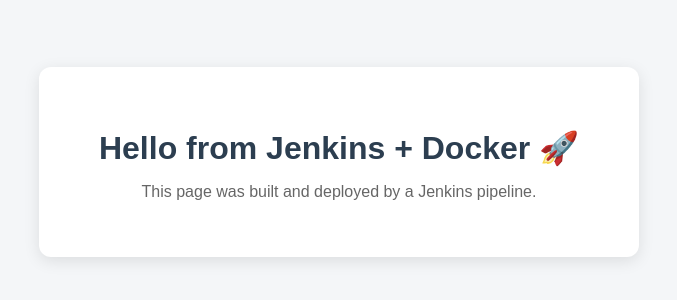
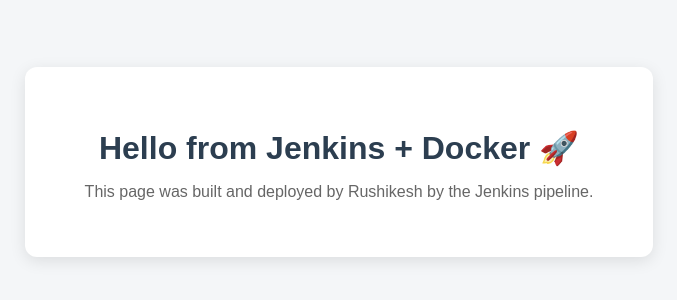
Before and after one commit to RushikeshR29/docker-pipeline-project, a plain HTML site: page index.html in a window 1280 px wide. Shown: the part 238-538 px from the top of the page, without its empty margins (301-978 px from the left). Drawn offline with Linux system fonts and the light colour scheme.

Commit message:
this is updated pipeline

```diff
--- a/index.html
+++ b/index.html
@@ -28,7 +28,7 @@
 <body>
   <div class="card">
     <h1>Hello from Jenkins + Docker 🚀</h1>
-    <p>This page was built and deployed by a Jenkins pipeline.</p>
+    <p>This page was built and deployed by Rushikesh by the Jenkins pipeline.</p>
   </div>
 </body>
 </html>
```
